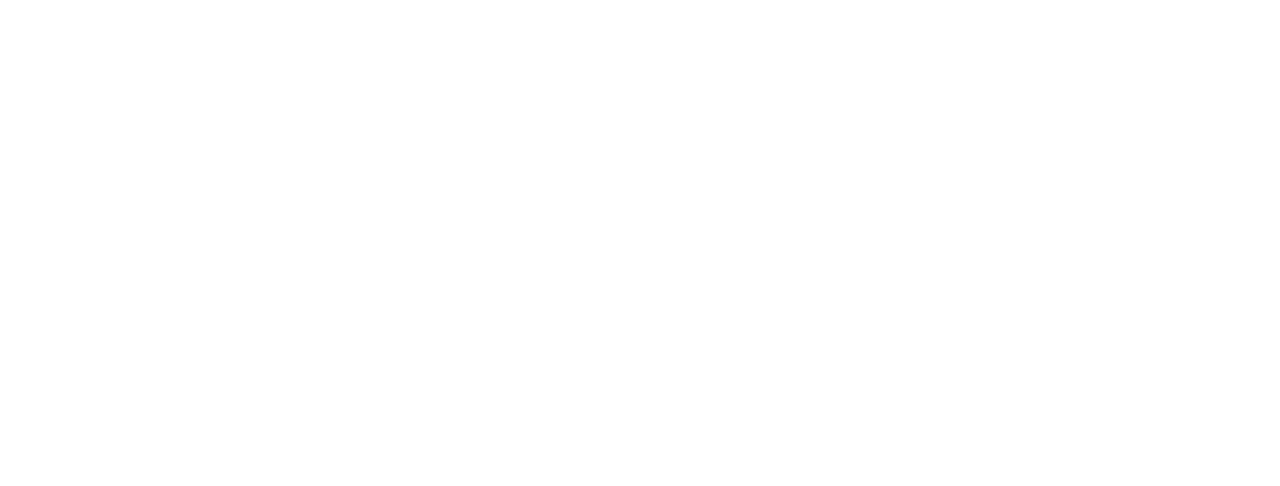
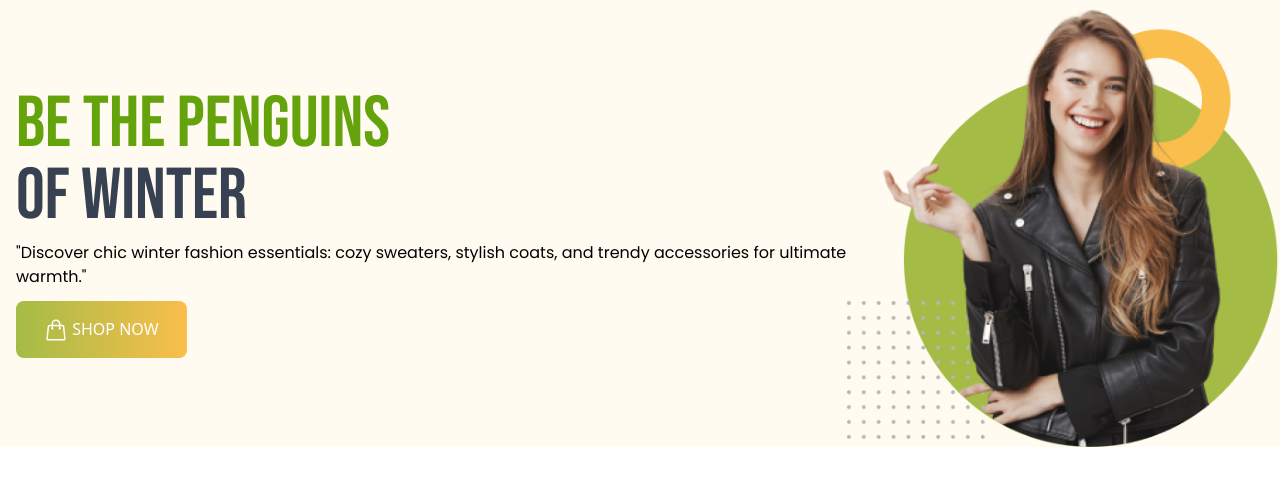
Before and after one commit to saheen-shuvo/penguin-fashion, a plain HTML site: page index.html in a window 1280 px wide. Drawn offline with nearby package versions, Linux system fonts and the light colour scheme.

Commit message:
Banner Section Added

```diff
--- a/index.html
+++ b/index.html
@@ -4,10 +4,40 @@
     <meta charset="UTF-8">
     <meta name="viewport" content="width=device-width, initial-scale=1.0">
     <title>Penguin Fashion</title>
+    <script src="https://cdn.tailwindcss.com"></script>
+    <link rel="preconnect" href="https://fonts.googleapis.com">
+<link rel="preconnect" href="https://fonts.gstatic.com" crossorigin>
+<link href="https://fonts.googleapis.com/css2?family=Bebas+Neue&family=Poppins:ital,wght@0,100;0,200;0,300;0,400;0,500;0,600;0,700;0,800;0,900;1,100;1,200;1,300;1,400;1,500;1,600;1,700;1,800;1,900&display=swap" rel="stylesheet">
+    <style>
+        .font-bebas-neue {
+        font-family: "Bebas Neue", sans-serif;
+}
+.font-poppins {
+  font-family: "Poppins", sans-serif;
+}
+    </style>
 </head>
 <body>
-    <header>
+    <header class="bg-[#FFFBF0] pl-4">
+        <nav></nav>
 
+        <!-- Banner Section Starts -->
+         <section class="md:flex md:items-center md:justify-around">
+            <div class="banner-text-container">
+                <h1 class="text-7xl uppercase font-bebas-neue "><span class="text-lime-600">Be the Penguins</span><br>
+                    <span class="text-gray-700">of Winter</span></h1>
+                    <p class="font-poppins mt-2 mb-3">"Discover chic winter fashion essentials: cozy sweaters, stylish coats, and trendy accessories for ultimate warmth."</p>
+                    <button class="bg-orange-400 px-7 py-4 rounded-lg font-medium text-white bg-gradient-to-r from-[#A4BC46] to-[#FABE4C]">
+                        <svg xmlns="http://www.w3.org/2000/svg" fill="none" viewBox="0 0 24 24" stroke-width="1.5" stroke="currentColor" class="size-6 text-white inline">
+                            <path stroke-linecap="round" stroke-linejoin="round" d="M15.75 10.5V6a3.75 3.75 0 1 0-7.5 0v4.5m11.356-1.993 1.263 12c.07.665-.45 1.243-1.119 1.243H4.25a1.125 1.125 0 0 1-1.12-1.243l1.264-12A1.125 1.125 0 0 1 5.513 7.5h12.974c.576 0 1.059.435 1.119 1.007ZM8.625 10.5a.375.375 0 1 1-.75 0 .375.375 0 0 1 .75 0Zm7.5 0a.375.375 0 1 1-.75 0 .375.375 0 0 1 .75 0Z" />
+                          </svg>
+                          SHOP NOW</button>
+            </div>
+            <div class="banner-img-container">
+                <img src="./images/model.png" alt="">
+            </div>
+         </section>
+        <!-- Banner Section Ends -->
     </header>
     <main>
 
--- /dev/null
+++ b/tailwind.config.js
@@ -0,0 +1,8 @@
+/** @type {import('tailwindcss').Config} */
+module.exports = {
+    content: ["./src/**/*.{html,js}"],
+    theme: {
+    extend: {},
+    },
+    plugins: [],
+}
```
